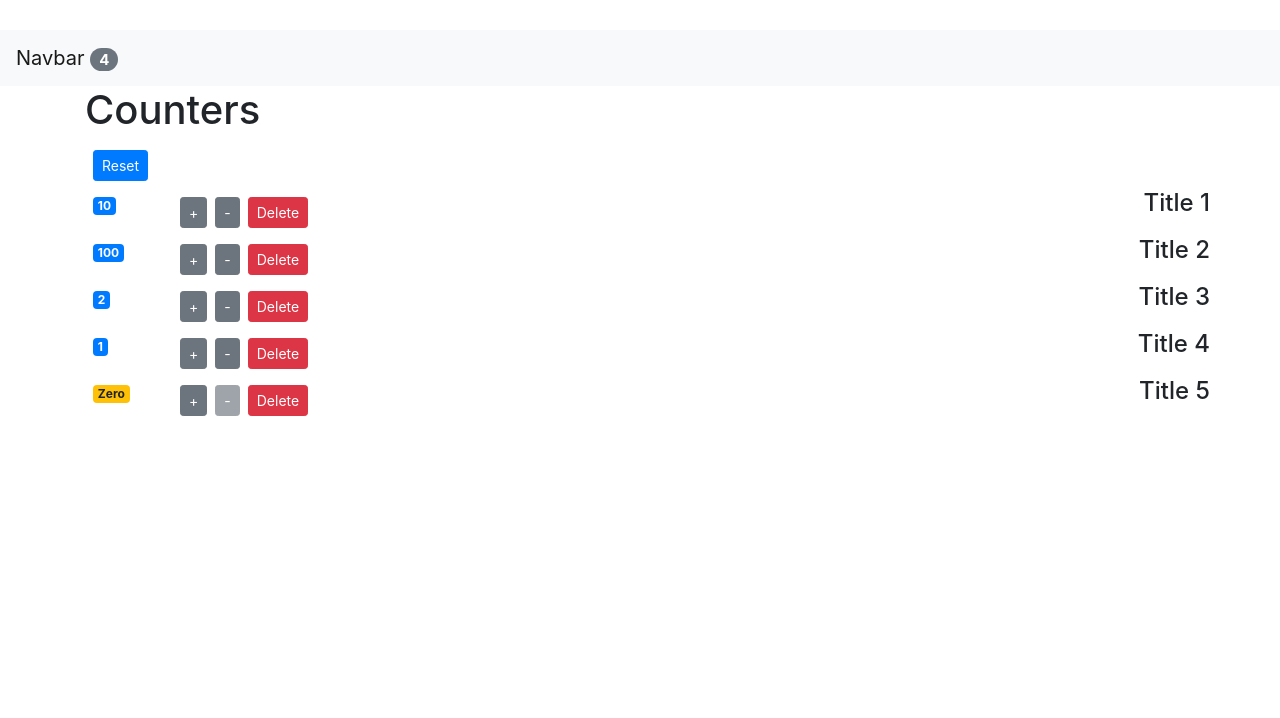
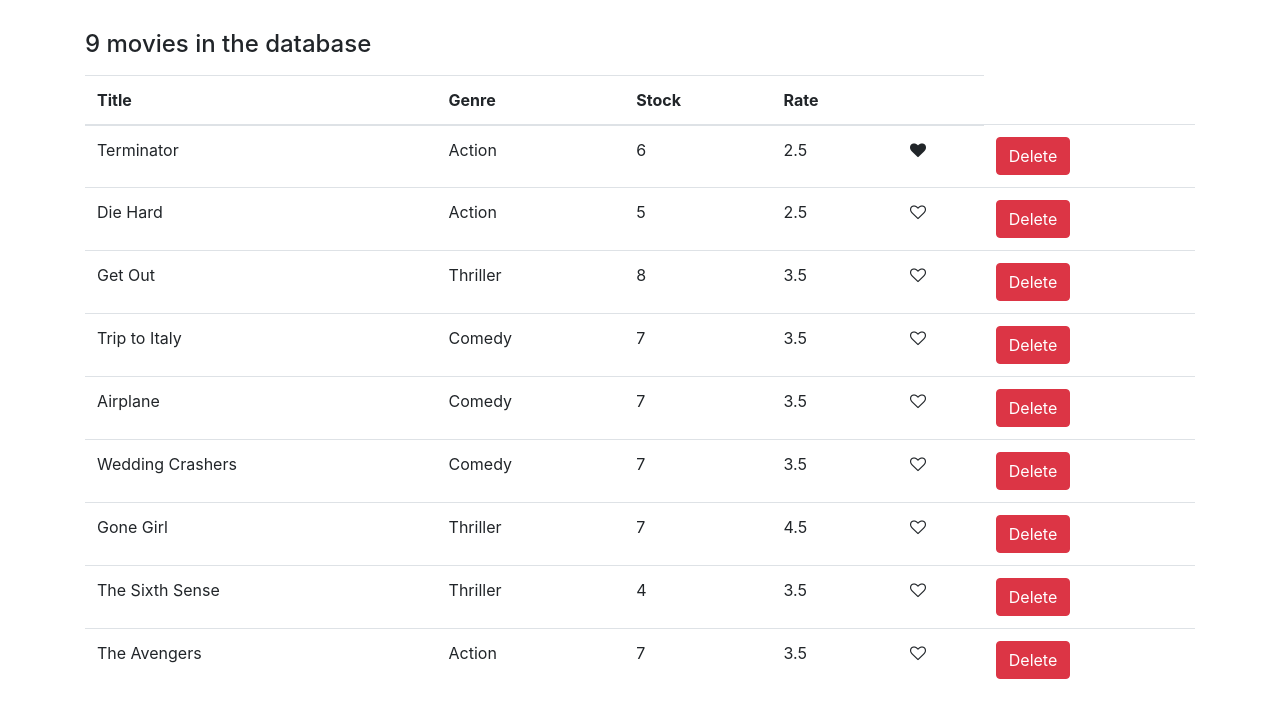
Before and after one commit to kawhyte/AdvancedReact, a React (Create React App) app: page / in a window 1280 px wide. Shown: the top 718 px of the page. Built offline with nearby package versions, Linux system fonts and the light colour scheme.

Commit message:
Heart/liked button

```diff
--- a/src/App.js
+++ b/src/App.js
@@ -55,22 +55,22 @@ class App extends Component {
 
   render() {
     return (
-      <React.Fragment>
-        <NavBar totalCounters ={this.state.counters.filter(c => c.value >0).length}></NavBar>
-        <main className="container">
-          <Counters
-          counters = {this.state.counters}
-            onReset={this.handleReset}
-            onIncrement={this.handleIncrement}
-            onDecrement={this.handleDecrement}
-            onDelete={this.handleDelete}
-          ></Counters>
-        </main>
-      </React.Fragment>
+      // <React.Fragment>
+      //   <NavBar totalCounters ={this.state.counters.filter(c => c.value >0).length}></NavBar>
+      //   <main className="container">
+      //     <Counters
+      //     counters = {this.state.counters}
+      //       onReset={this.handleReset}
+      //       onIncrement={this.handleIncrement}
+      //       onDecrement={this.handleDecrement}
+      //       onDelete={this.handleDelete}
+      //     ></Counters>
+      //   </main>
+      // </React.Fragment>
 
-      // <main className="container">
-      //   <Movies />
-      // </main>
+      <main className="container">
+        <Movies />
+      </main>
     );
   }
 }
--- /dev/null
+++ b/src/components/common/like.jsx
@@ -0,0 +1,17 @@
+import React, { Component } from 'react';
+
+
+
+class  Like extends Component {
+    // state = {  }
+    render() {
+        let classes = "fa fa-heart"
+        if (!this.props.liked) {
+            classes+= "-o";
+        }
+        return ( <i onClick={this.props.onClick} style={{cursor:"pointer"}} className={classes} aria-hidden="true"></i>
+        );
+    }
+}
+
+export default Like ;
--- a/src/components/movies.jsx
+++ b/src/components/movies.jsx
@@ -1,5 +1,6 @@
 import React, { Component } from "react";
 import { getMovies } from "../services/fakeMovieService";
+import Like from "../components/common/like";
 
 class Movies extends Component {
   state = { movies: getMovies() };
@@ -9,6 +10,16 @@ class Movies extends Component {
     console.log(movie);
     this.setState({ movies: movies });
     console.log(movies);
+  };
+
+  handleLike = movie => {
+    const movies = [...this.state.movies];
+    const index = movies.indexOf(movie);
+    movies[index] ={...movies[index]}
+    movies[index].liked = !movies[index].liked;
+    this.setState({ movies})
+    console.log("clicked", movies);
+
   };
 
   render() {
@@ -33,7 +44,7 @@ class Movies extends Component {
               <th scope="col">Genre</th>
               <th scope="col">Stock</th>
               <th scope="col">Rate</th>
-              <th scope="col"></th>
+              <th></th>
             </tr>
           </thead>
           <tbody>
@@ -43,6 +54,12 @@ class Movies extends Component {
                 <td>{movie.genre.name}</td>
                 <td>{movie.numberInStock}</td>
                 <td>{movie.dailyRentalRate}</td>
+                <td>
+                  <Like
+                    liked={movie.liked}
+                    onClick={() => this.handleLike(movie)}
+                  />
+                </td>
                 <td>
                   <button
                     onClick={() => this.handleDelete(movie)}
--- a/src/services/fakeMovieService.js
+++ b/src/services/fakeMovieService.js
@@ -7,7 +7,8 @@ const movies = [
     genre: { _id: "5b21ca3eeb7f6fbccd471818", name: "Action" },
     numberInStock: 6,
     dailyRentalRate: 2.5,
-    publishDate: "2018-01-03T19:04:28.809Z"
+    publishDate: "2018-01-03T19:04:28.809Z",
+    liked: true
   },
   {
     _id: "5b21ca3eeb7f6fbccd471816",
```
